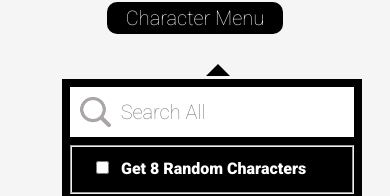
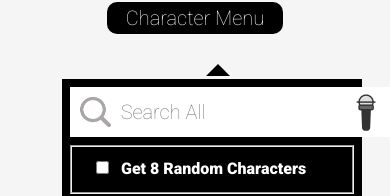
Before and after one commit to stevecalla/MOD2_Static_Comp, a plain HTML site: page index.html in a window 390 px wide. Both pictures are taken after a click on the button "Character Menu". Shown: the part 233-429 px from the top of the page. Drawn offline with Linux system fonts and the light colour scheme; no server answers.

Commit message:
Add microphone icon

```diff
--- a/index.html
+++ b/index.html
@@ -48,6 +48,7 @@
           <img class='search-icon' src='./assets/magnify-1.1s-200px.png' alt='Search icon'>
           <input type="text" placeholder="Search All" class="search-input" id="searchInput" spellcheck='true'>
           <label class='hidden' for='searchInput'>Search box</label>
+          <img class='clear-icon' id='clearIcon' src='./assets/microphone-1.1s-200pxv2.png' alt='Clear icon for search box'>
           <img class='clear-icon hidden' id='clearIcon' src='./assets/add-1.1s-200px.png' alt='Clear icon for search box'>
         </div>
         <fieldset class='random-checkbox'>
```
Also changed, not shown: assets/microphone-1.1s-200px.png (added), assets/microphone-1.1s-200pxv2.png (added).
